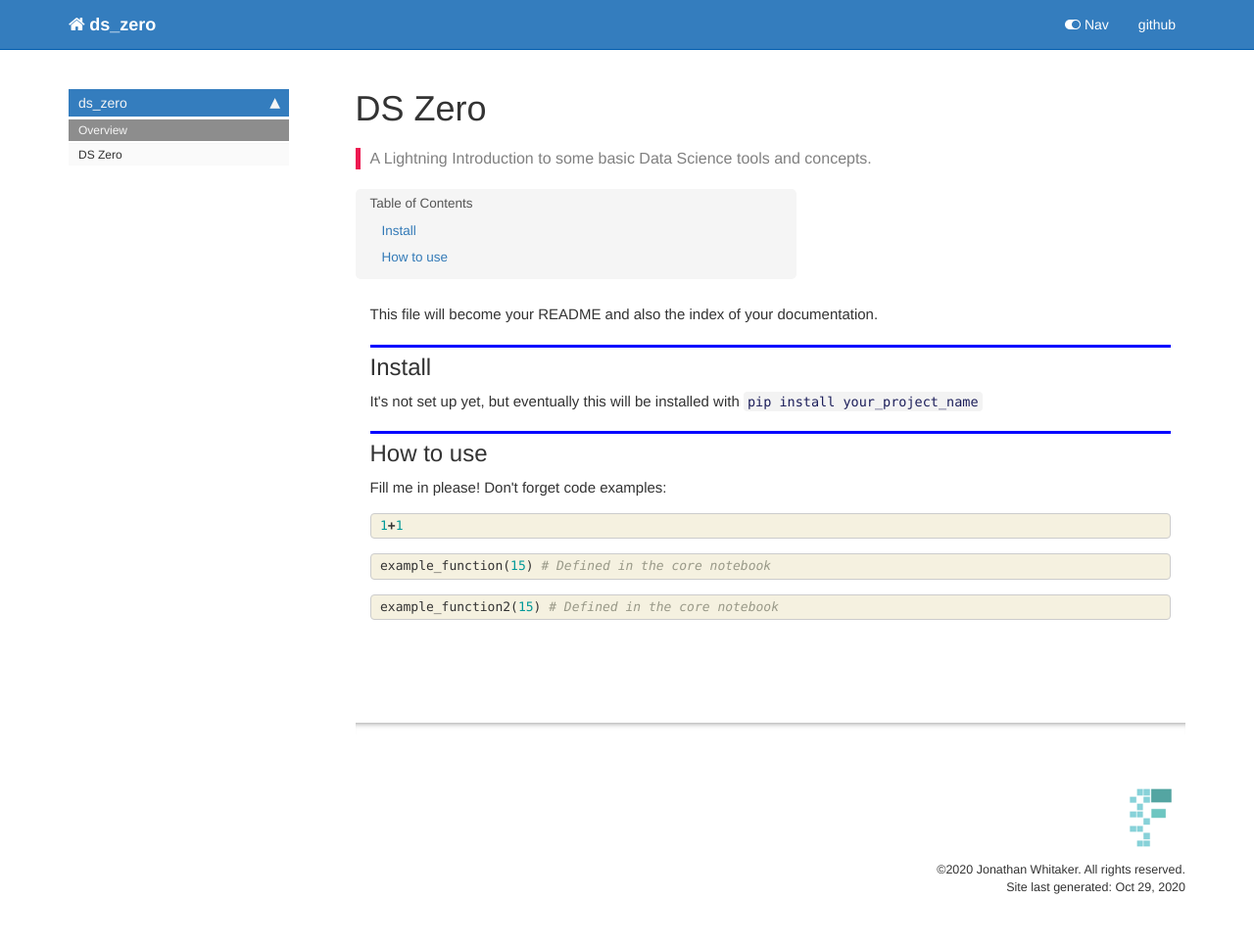
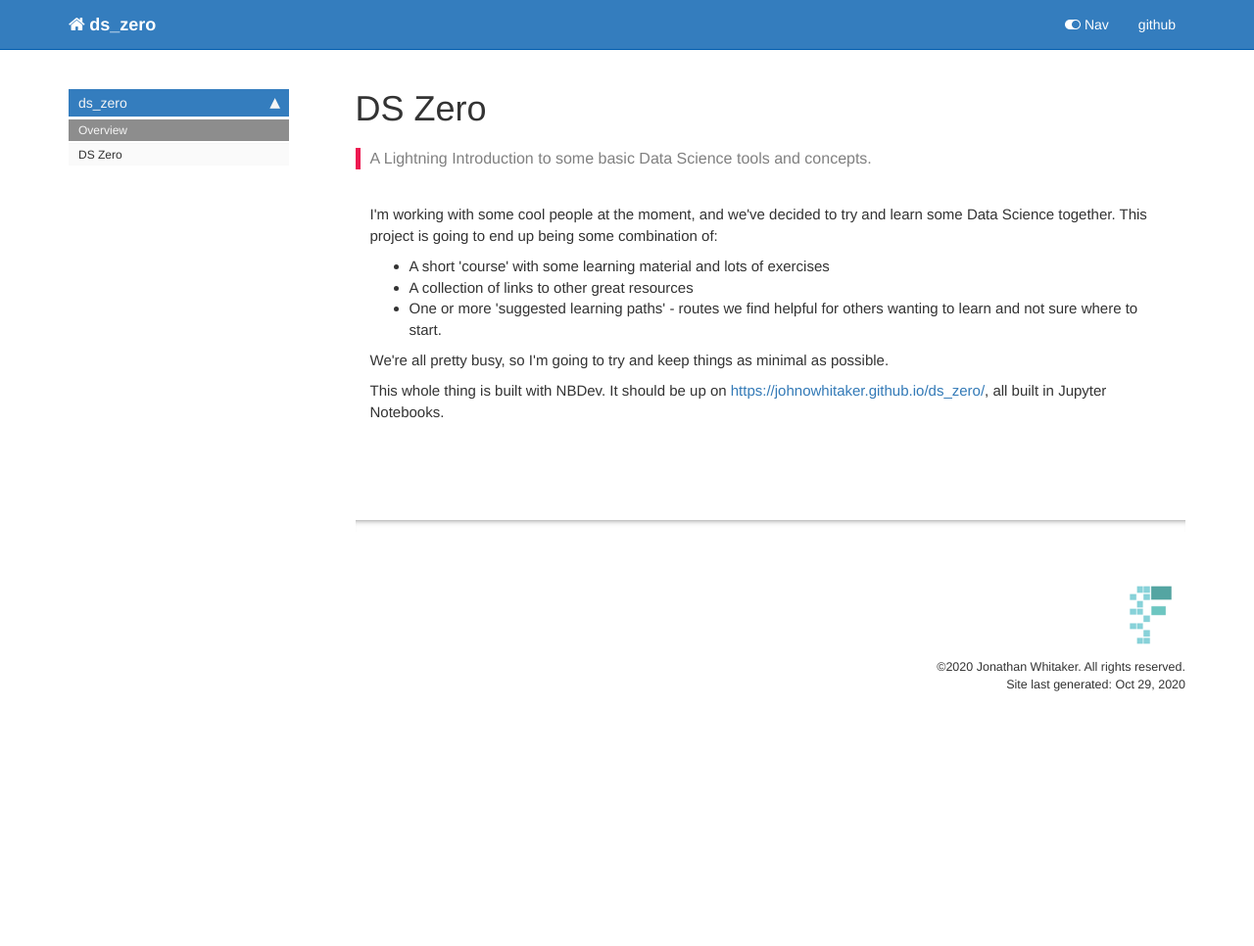
Before and after one commit to johnowhitaker/ds_zero, a Jekyll site: the page built from docs/index.html, in a window 1280 px wide. Shown: the whole page at 98% size. Built offline with Jekyll 4.4.1, drawn with Linux system fonts in a browser that asks for light colours; nearby versions of some CDN libraries; comment, search, counter and statistics services are not loaded; after the commit the page ends 900 px from its top, so only the background shows below that.

Commit message:
Adding a bit of description

```diff
--- a/docs/index.html
+++ b/docs/index.html
@@ -31,86 +31,16 @@ nb_path: "index.ipynb"
 
 <div class="cell border-box-sizing text_cell rendered"><div class="inner_cell">
 <div class="text_cell_render border-box-sizing rendered_html">
-<p>This file will become your README and also the index of your documentation.</p>
+<p>I'm working with some cool people at the moment, and we've decided to try and learn some Data Science together. This project is going to end up being some combination of:</p>
+<ul>
+<li>A short 'course' with some learning material and lots of exercises</li>
+<li>A collection of links to other great resources</li>
+<li>One or more 'suggested learning paths' - routes we find helpful for others wanting to learn and not sure where to start.</li>
+</ul>
+<p>We're all pretty busy, so I'm going to try and keep things as minimal as possible.</p>
+<p>This whole thing is built with NBDev. It should be up on <a href="https://johnowhitaker.github.io/ds_zero/">https://johnowhitaker.github.io/ds_zero/</a>, all built in Jupyter Notebooks.</p>
 
 </div>
 </div>
 </div>
-<div class="cell border-box-sizing text_cell rendered"><div class="inner_cell">
-<div class="text_cell_render border-box-sizing rendered_html">
-<h2 id="Install">Install<a class="anchor-link" href="#Install"> </a></h2>
 </div>
-</div>
-</div>
-<div class="cell border-box-sizing text_cell rendered"><div class="inner_cell">
-<div class="text_cell_render border-box-sizing rendered_html">
-<p>It's not set up yet, but eventually this will be installed with <code>pip install your_project_name</code></p>
-
-</div>
-</div>
-</div>
-<div class="cell border-box-sizing text_cell rendered"><div class="inner_cell">
-<div class="text_cell_render border-box-sizing rendered_html">
-<h2 id="How-to-use">How to use<a class="anchor-link" href="#How-to-use"> </a></h2>
-</div>
-</div>
-</div>
-<div class="cell border-box-sizing text_cell rendered"><div class="inner_cell">
-<div class="text_cell_render border-box-sizing rendered_html">
-<p>Fill me in please! Don't forget code examples:</p>
-
-</div>
-</div>
-</div>
-    {% raw %}
-
-<div class="cell border-box-sizing code_cell rendered">
-<div class="input">
-
-<div class="inner_cell">
-    <div class="input_area">
-<div class=" highlight hl-ipython3"><pre><span></span><span class="mi">1</span><span class="o">+</span><span class="mi">1</span>
-</pre></div>
-
-    </div>
-</div>
-</div>
-
-</div>
-    {% endraw %}
-
-    {% raw %}
-
-<div class="cell border-box-sizing code_cell rendered">
-<div class="input">
-
-<div class="inner_cell">
-    <div class="input_area">
-<div class=" highlight hl-ipython3"><pre><span></span><span class="n">example_function</span><span class="p">(</span><span class="mi">15</span><span class="p">)</span> <span class="c1"># Defined in the core notebook</span>
-</pre></div>
-
-    </div>
-</div>
-</div>
-
-</div>
-    {% endraw %}
-
-    {% raw %}
-
-<div class="cell border-box-sizing code_cell rendered">
-<div class="input">
-
-<div class="inner_cell">
-    <div class="input_area">
-<div class=" highlight hl-ipython3"><pre><span></span><span class="n">example_function2</span><span class="p">(</span><span class="mi">15</span><span class="p">)</span> <span class="c1"># Defined in the core notebook</span>
-</pre></div>
-
-    </div>
-</div>
-</div>
-
-</div>
-    {% endraw %}
-
-</div>
```
Also changed, not shown: README.md, 1 other file.
